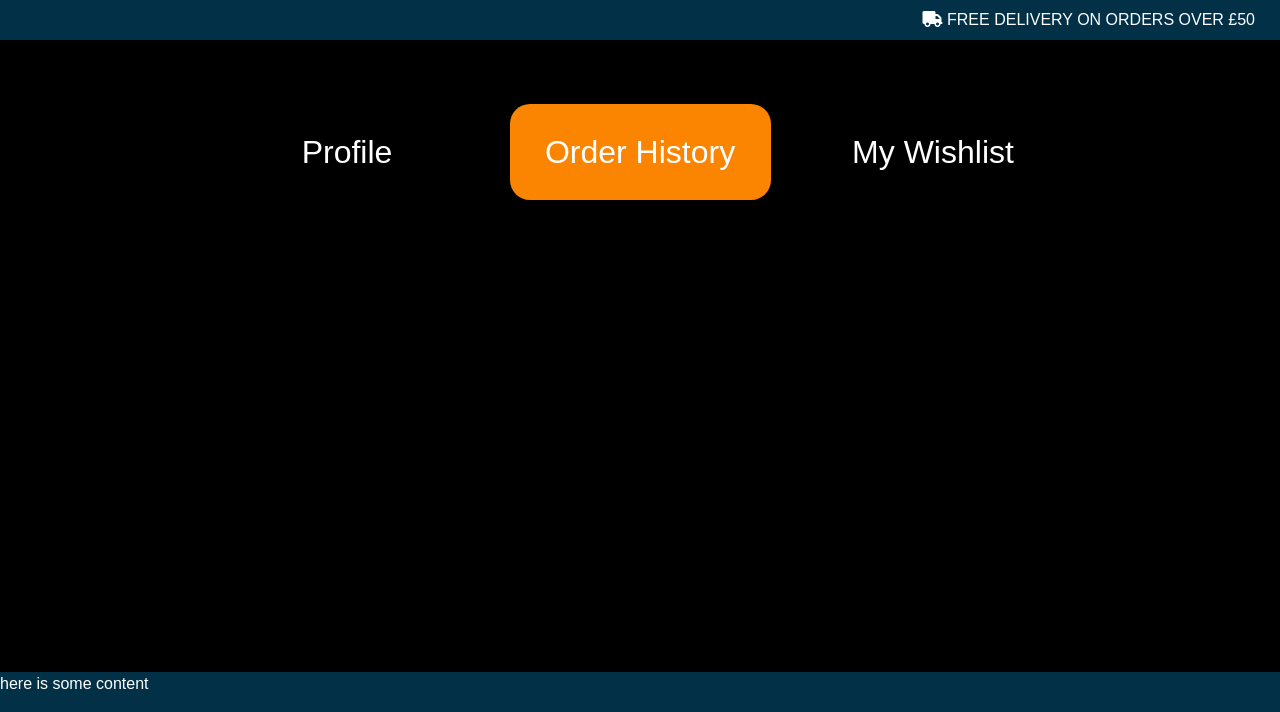
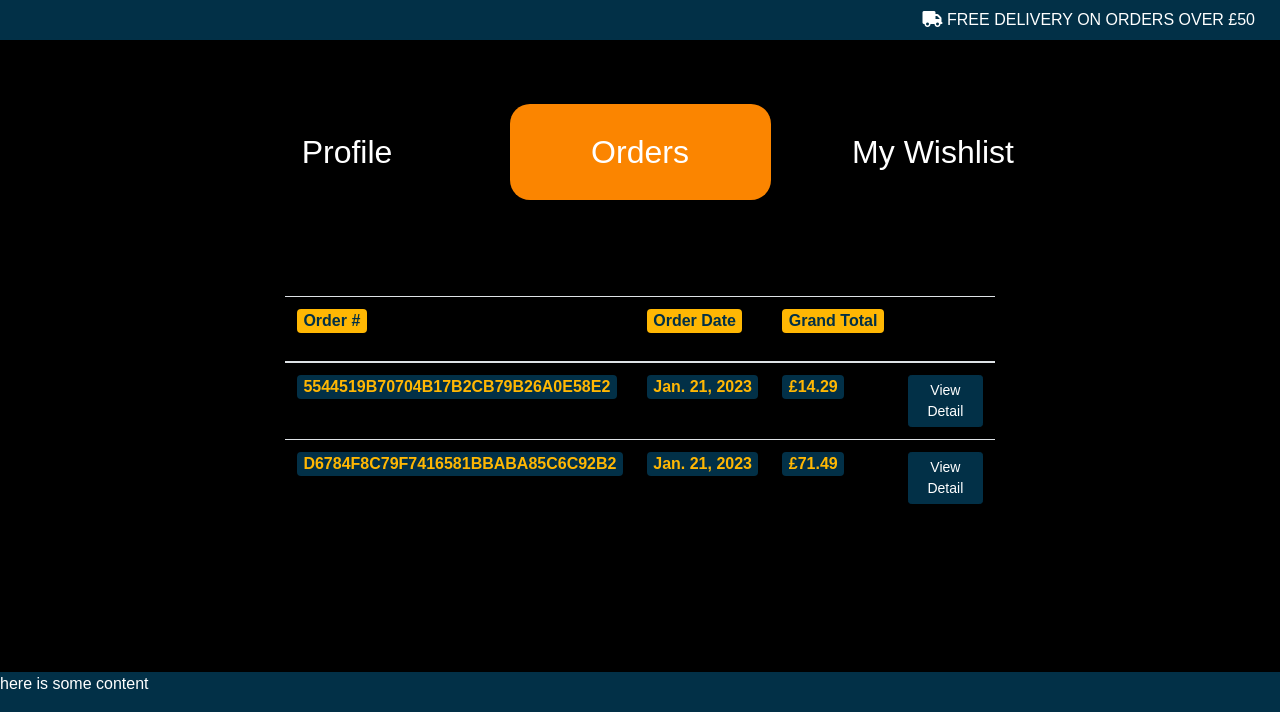
Before and after one commit to RadheyaM/explore, a Django app: page /profile/order-history/ in a window 1280 px wide. Shown: the part 88-800 px from the top of the page. Run offline with Django 3.2, Linux system fonts and the light colour scheme; a user stored in the database is signed in; data comes from the database, SQL or seed files in the repository; both versions use the stored data as it was after the commit; some libraries are stand-ins or nearby versions.

Commit message:
Create a functional order history page in the users profile, with a link to access a detailed summary

```diff
--- a/profiles/static/profiles/css/profiles.css
+++ b/profiles/static/profiles/css/profiles.css
@@ -1,3 +1,7 @@
 .profile-container {
     flex: 1 0 auto;
 }
+
+.badge {
+    font-size: 1rem;
+}
--- a/profiles/templates/profile/order-history.html
+++ b/profiles/templates/profile/order-history.html
@@ -9,4 +9,30 @@
 {% block history_active %}active{% endblock %}
 
 {% block order_content %}
+    <div class="col-12 col-lg-8 d-flex justify-content-center m-auto">
+        <div class="m-auto">
+            <table class="table table-responsive text-light m-auto">
+                <thead>
+                    <tr>
+                        <th><span class="badge badge-light mb-3">Order #</span></th>
+                        <th><span class="badge badge-light mb-3">Order Date</span></th>
+                        <th><span class="badge badge-light mb-3">Grand Total</span></th>
+                        <th></th>
+                    </tr>
+                </thead>
+                <tbody>
+                    {% for order in orders %}
+                    <tr>
+                        <td><span class="badge badge-info mb-3">{{ order.order_number }}</span></td>
+                        <td><span class="badge badge-info mb-3">{{ order.date }}</span></td>
+                        <td><span class="badge badge-info mb-3">£{{ order.grand_total }}</span></td>
+                        <td><a href="{% url 'order_history_detail' order.order_number %}" class="btn btn-sm btn-outline-primary">View Detail</a></td>
+                    </tr>
+                    {% empty %}
+                        <div class="m-auto alert-info">There are currently no orders in your order history.</div>
+                    {% endfor %}
+                </tbody>
+            </table>
+        </div>
+    </div>
 {% endblock %}
--- a/profiles/templates/profile/profile-base.html
+++ b/profiles/templates/profile/profile-base.html
@@ -20,7 +20,7 @@
                 </div>
                 <div class="col-6 col-lg-3 text-center {% block history_active %}{% endblock %}">
                     <a class="custom-link" href="{% url 'order_history' %}">
-                        Order History
+                        Orders
                     </a>
                 </div>
                 <div class="col-6 col-lg-3 text-center {% block wishlist_active %}{% endblock %}">
@@ -29,12 +29,12 @@
                     </a>
                 </div>
             </div>
-            {% block address_content %}
-            {% endblock %}
-            {% block order_content %}
-            {% endblock %}
-            {% block wishlist_content %}
-            {% endblock %}
         </div>
+        {% block address_content %}
+        {% endblock %}
+        {% block order_content %}
+        {% endblock %}
+        {% block wishlist_content %}
+        {% endblock %}
     </section>
 {% endblock %}
--- a/profiles/urls.py
+++ b/profiles/urls.py
@@ -6,6 +6,7 @@ urlpatterns = [
     path('contact/', views.ContactUs.as_view(), name='contact'),
     path('site-review/', views.CreateSiteReview.as_view(), name='site_review'),
     path('order-history/', views.order_history, name='order_history'),
+    path('order-history/<order_number>', views.order_history_detail, name='order_history_detail'),
     path('wishlist/', views.wishlist, name='wishlist'),
     path('wishlist/edit-book/<int:id>', views.edit_book_wishlist, name='edit_book_wishlist'),
     path('wishlist/edit-poster/<int:id>', views.edit_poster_wishlist, name='edit_poster_wishlist'),
--- a/profiles/views.py
+++ b/profiles/views.py
@@ -4,6 +4,7 @@ from django.http import HttpResponseRedirect
 from django.contrib import messages
 from django.urls import reverse_lazy
 
+from checkout.models import Order
 from .models import UserProfile, Contact, SiteReview
 from .forms import UserProfileForm
 
@@ -36,6 +37,18 @@ def order_history(request):
 
     context = {
         'orders': orders,
+    }
+
+    return render(request, template, context)
+
+def order_history_detail(request, order_number):
+
+    template = 'checkout/checkout-success.html'
+    order = get_object_or_404(Order, order_number=order_number)
+
+    context = {
+        'order': order,
+        'from_profile': True,
     }
 
     return render(request, template, context)
--- a/static/css/base.css
+++ b/static/css/base.css
@@ -83,6 +83,15 @@ hr {
 
 .nav-link:hover {
     color: var(--orange);
+}
+
+.dropdown-item {
+    color: var(--dark-blue) !important;
+}
+
+.dropdown-item:hover {
+    color: var(--orange)!important;
+    background: var (--dark-blue);
 }
 
 .hidden {
```
Also changed, not shown: checkout/templates/checkout/checkout-success.html (+14 -3 lines), db.sqlite3.
